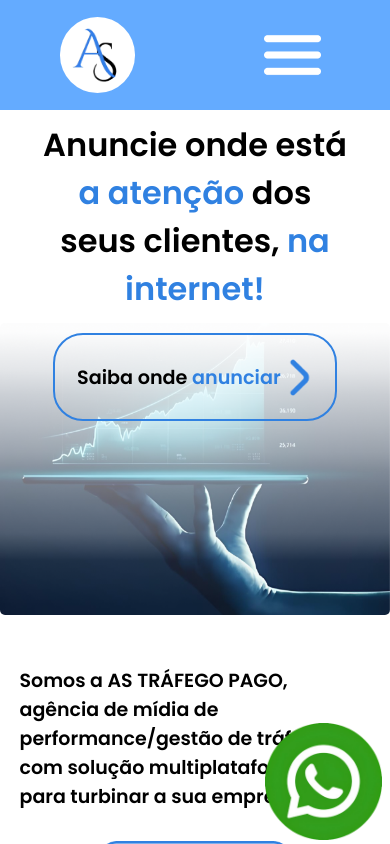
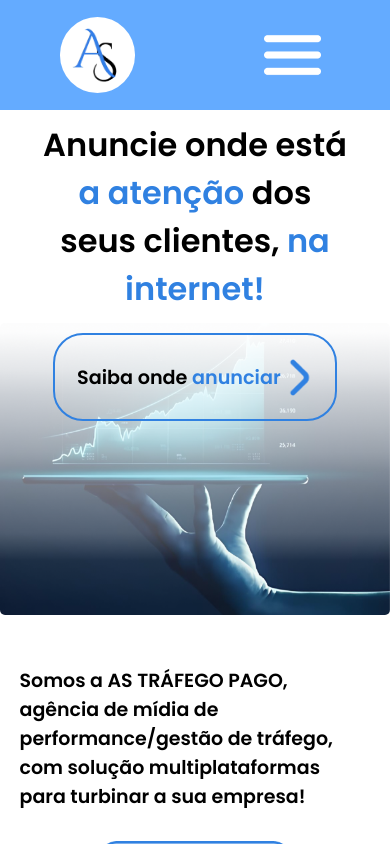
Before and after one commit to RailanTeles/astrafegopago, a plain HTML site: page index.html in a window 390 px wide. Drawn offline with Linux system fonts and the light colour scheme.

Commit message:
Update index.css

```diff
--- a/src/styles/index.css
+++ b/src/styles/index.css
@@ -486,7 +486,7 @@
 }
 
 #Whatsapp_logo{
-    width: 12%;
+    width: 8%;
     position: absolute;
     bottom: 0;
     right: 0;
@@ -742,7 +742,7 @@
     }
 
     #Whatsapp_logo{
-        width: 20%;
+        display: none;
     }
 }
 
```
